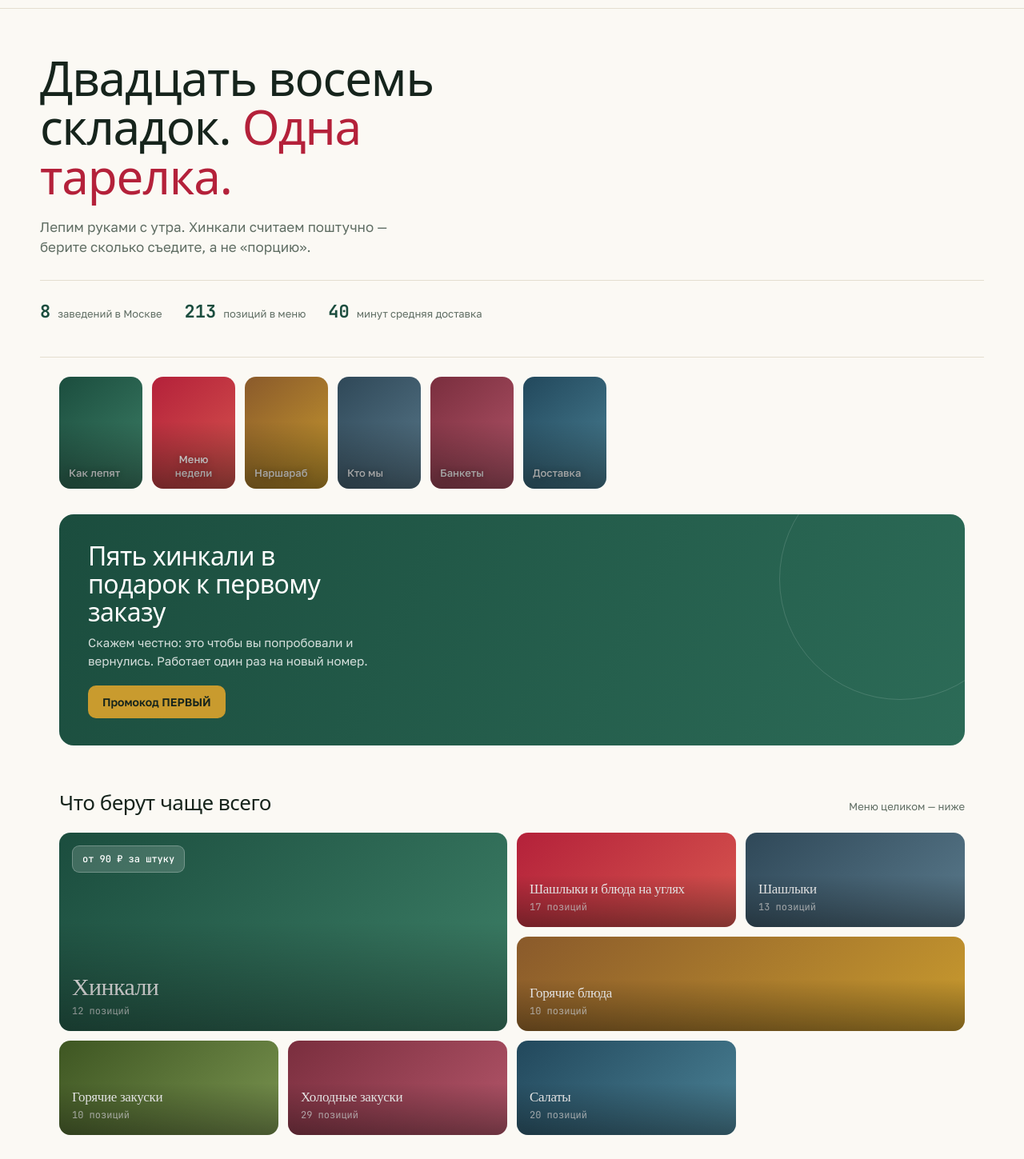
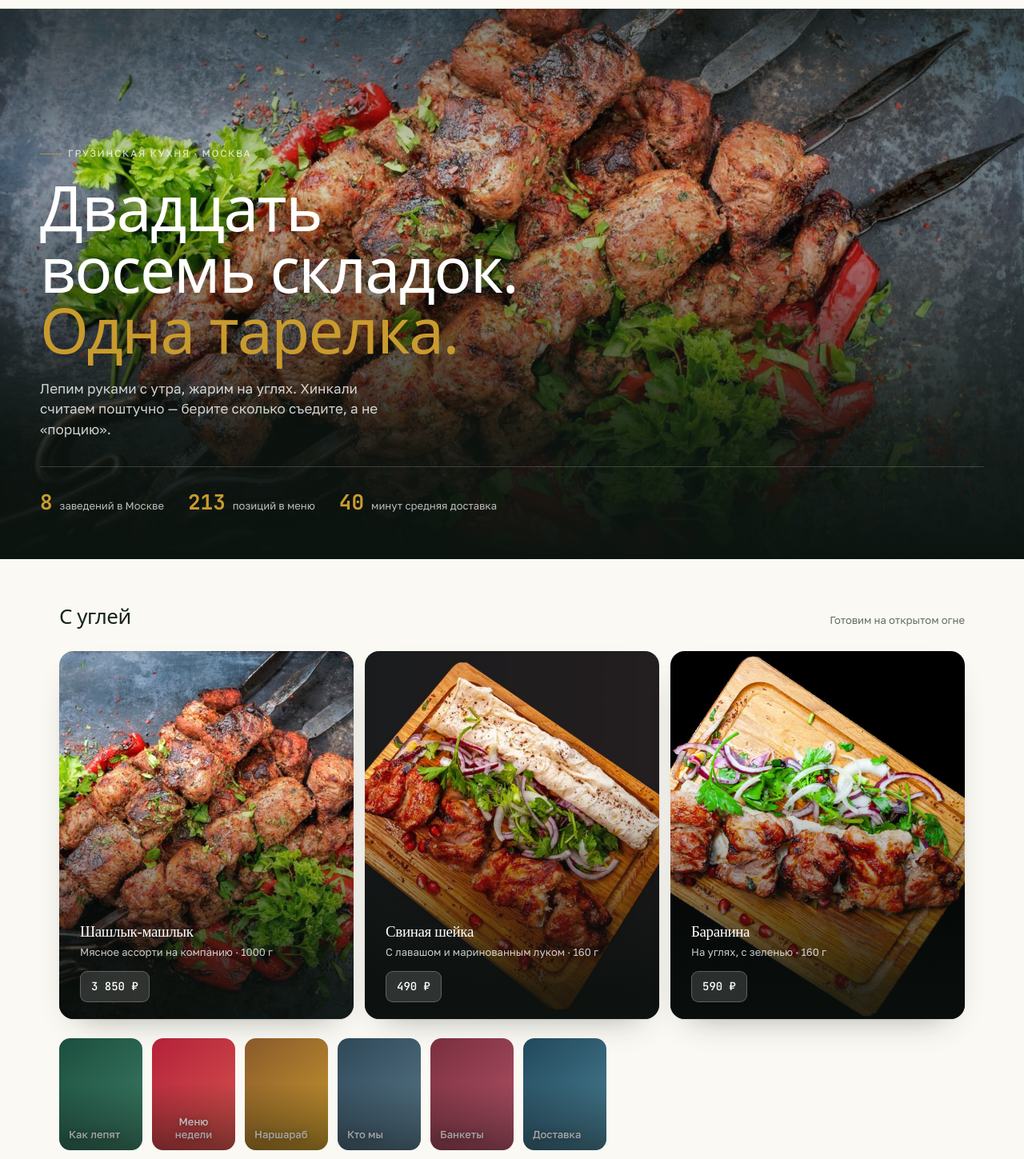
Before and after one commit to CyberCombinat/hinkalnaya-storefront-demo, a plain HTML site: page index.html in a window 1280 px wide. Shown: the part 96-1545 px from the top of the page at 80% size. Drawn offline with Linux system fonts and the light colour scheme; a web font is replaced by a local one.

Commit message:
Главная перестроена вокруг настоящих фото блюд
Полноэкранный герой, блок «С углей» с реальными снимками, появление блоков при прокрутке.

Co-Authored-By: Claude Opus 5 <noreply@anthropic.com>

```diff
--- a/index.html
+++ b/index.html
@@ -80,15 +80,48 @@ a{color:inherit}
 .screen.on{display:block}
 @keyframes rise{from{opacity:0;transform:translateY(6px)}to{opacity:1;transform:none}}
 
-/* ── ГЕРОЙ: не фото, а сама строка заказа ────────────────── */
-.hero{padding:56px 0 40px;border-bottom:1px solid var(--line)}
-.hero h1{font-size:clamp(34px,5.2vw,60px);line-height:1.02;max-width:15ch}
-.hero h1 em{font-style:normal;color:var(--accent)}
-.hero-sub{margin:20px 0 0;max-width:46ch;color:var(--ink-2);font-size:17px}
-.hero-facts{display:flex;flex-wrap:wrap;gap:8px 28px;margin-top:28px;padding-top:22px;border-top:1px solid var(--line)}
+/* ── ГЕРОЙ: еду продают едой ─────────────────────────────── */
+.hero{position:relative;min-height:min(86vh,720px);display:flex;align-items:flex-end;
+  overflow:hidden;background:#0C1410;isolation:isolate}
+.hero-img{position:absolute;inset:0;width:100%;height:100%;object-fit:cover;
+  transform:scale(1.06);animation:heroIn 1.6s var(--ease) both}
+@keyframes heroIn{from{transform:scale(1.14);opacity:.4}to{transform:scale(1.06);opacity:1}}
+.hero::after{content:"";position:absolute;inset:0;z-index:1;
+  background:linear-gradient(180deg,rgba(12,20,16,.55) 0%,rgba(12,20,16,.15) 32%,rgba(12,20,16,.88) 78%,#0C1410 100%)}
+.hero-in{position:relative;z-index:2;width:100%;padding:0 0 52px}
+.hero-eyebrow{display:inline-flex;align-items:center;gap:9px;color:#fff;font-size:12px;
+  letter-spacing:.14em;text-transform:uppercase;opacity:.82;margin-bottom:20px}
+.hero-eyebrow::before{content:"";width:26px;height:1px;background:var(--gold)}
+.hero h1{font-size:clamp(38px,6.4vw,78px);line-height:.98;max-width:14ch;color:#fff;
+  text-shadow:0 2px 30px rgba(0,0,0,.4)}
+.hero h1 em{font-style:normal;color:var(--gold)}
+.hero-sub{margin:22px 0 0;max-width:44ch;color:rgba(255,255,255,.8);font-size:17px}
+.hero-facts{display:flex;flex-wrap:wrap;gap:10px 30px;margin-top:34px;padding-top:24px;
+  border-top:1px solid rgba(255,255,255,.18)}
 .fact{display:flex;align-items:baseline;gap:9px}
-.fact .num{font-size:22px;font-weight:700;color:var(--brand)}
-.fact span{font-size:13px;color:var(--ink-2)}
+.fact .num{font-size:26px;font-weight:700;color:var(--gold)}
+.fact span{font-size:13px;color:rgba(255,255,255,.72)}
+
+/* ── ХИТЫ: крупные карточки с настоящими снимками ────────── */
+.feature{display:grid;grid-template-columns:repeat(3,1fr);gap:14px;margin-top:24px}
+.fcard{position:relative;border-radius:18px;overflow:hidden;aspect-ratio:4/5;
+  display:flex;align-items:flex-end;text-align:left;color:#fff;isolation:isolate;
+  box-shadow:0 1px 2px rgba(22,36,28,.06),0 18px 40px -24px rgba(22,36,28,.45)}
+.fcard img{position:absolute;inset:0;width:100%;height:100%;object-fit:cover;z-index:-2;
+  transition:transform .6s var(--ease)}
+.fcard::after{content:"";position:absolute;inset:0;z-index:-1;
+  background:linear-gradient(180deg,transparent 34%,rgba(10,16,13,.86) 92%)}
+.fcard:hover img{transform:scale(1.06)}
+.fcard-in{padding:20px}
+.fcard b{display:block;font-family:"Unbounded";font-weight:500;font-size:19px;line-height:1.15;letter-spacing:-.02em}
+.fcard i{display:block;font-style:normal;font-size:13px;opacity:.78;margin-top:5px}
+.fcard .price{display:inline-block;margin-top:14px;background:rgba(255,255,255,.14);
+  border:1px solid rgba(255,255,255,.24);backdrop-filter:blur(6px);
+  padding:8px 13px;border-radius:9px;font-size:14px;font-weight:500}
+
+/* появление блоков при прокрутке */
+.rise{opacity:0;transform:translateY(18px);transition:opacity .7s var(--ease),transform .7s var(--ease)}
+.rise.seen{opacity:1;transform:none}
 
 /* ── СТОРИС (лента из dashboard → Истории) ───────────────── */
 .rail{display:flex;gap:12px;overflow-x:auto;padding:24px 0 8px;scrollbar-width:none}
@@ -244,6 +277,16 @@ a{color:inherit}
   .mode,.where{display:none}
   .sec-head{display:block}
   .sec-head span{display:block;margin-top:4px}
+  .hero{min-height:78vh}
+  .hero-in{padding-bottom:36px}
+  .hero h1{font-size:clamp(28px,8.2vw,40px);max-width:none}
+  .hero-sub{font-size:15px;margin-top:16px}
+  .hero-eyebrow{font-size:11px;margin-bottom:14px}
+  .hero::after{background:linear-gradient(180deg,rgba(12,20,16,.5) 0%,rgba(12,20,16,.25) 26%,rgba(12,20,16,.9) 66%,#0C1410 100%)}
+  .hero-facts{gap:8px 22px;margin-top:22px}
+  .fact .num{font-size:21px}
+  .feature{grid-template-columns:1fr;gap:12px}
+  .fcard{aspect-ratio:16/10}
   /* На касании цель — 44px, а не 38px десктопного ховера */
   .row{grid-template-columns:44px minmax(0,1fr) auto 44px;gap:12px}
   .row-mono{width:44px;height:44px;font-size:17px}
@@ -286,32 +329,57 @@ a{color:inherit}
 <!-- ── ГЛАВНАЯ ─────────────────────────────────────────── -->
 <main id="app">
 <section class="screen on" id="s-home" aria-label="Главная">
-  <section class="wrap hero">
-    <h1>Двадцать восемь складок. <em>Одна тарелка.</em></h1>
-    <p class="hero-sub">Лепим руками с утра. Хинкали считаем поштучно — берите сколько съедите, а не «порцию».</p>
-    <div class="hero-facts">
-      <div class="fact"><span class="num">8</span><span>заведений в Москве</span></div>
-      <div class="fact"><span class="num">213</span><span>позиций в меню</span></div>
-      <div class="fact"><span class="num">40</span><span>минут средняя доставка</span></div>
+  <section class="hero">
+    <img class="hero-img" src="img/hero.jpg" alt="Шашлык на шампурах с запечённым перцем и зеленью">
+    <div class="wrap hero-in">
+      <span class="hero-eyebrow">Грузинская кухня · Москва</span>
+      <h1>Двадцать восемь складок. <em>Одна тарелка.</em></h1>
+      <p class="hero-sub">Лепим руками с утра, жарим на углях. Хинкали считаем поштучно — берите сколько съедите, а не «порцию».</p>
+      <div class="hero-facts">
+        <div class="fact"><span class="num">8</span><span>заведений в Москве</span></div>
+        <div class="fact"><span class="num">213</span><span>позиций в меню</span></div>
+        <div class="fact"><span class="num">40</span><span>минут средняя доставка</span></div>
+      </div>
     </div>
   </section>
 
   <div class="wrap">
-    <div class="rail" id="stories"></div>
+    <div class="sec-head rise">
+      <h2>С углей</h2>
+      <span>Готовим на открытом огне</span>
+    </div>
+    <div class="feature rise">
+      <button class="fcard" onclick="openCat(1)">
+        <img src="img/shashlyk.jpg" alt="">
+        <span class="fcard-in"><b>Шашлык-машлык</b><i>Мясное ассорти на компанию · 1000 г</i><span class="price num">3 850 ₽</span></span>
+      </button>
+      <button class="fcard" onclick="openCat(1)">
+        <img src="img/sheika.jpg" alt="">
+        <span class="fcard-in"><b>Свиная шейка</b><i>С лавашом и маринованным луком · 160 г</i><span class="price num">490 ₽</span></span>
+      </button>
+      <button class="fcard" onclick="openCat(1)">
+        <img src="img/baranina.jpg" alt="">
+        <span class="fcard-in"><b>Баранина</b><i>На углях, с зеленью · 160 г</i><span class="price num">590 ₽</span></span>
+      </button>
+    </div>
+  </div>
 
-    <div class="banner">
+  <div class="wrap">
+    <div class="rail rise" id="stories"></div>
+
+    <div class="banner rise">
       <h2>Пять хинкали в подарок к первому заказу</h2>
       <p>Скажем честно: это чтобы вы попробовали и вернулись. Работает один раз на новый номер.</p>
       <span class="pill">Промокод ПЕРВЫЙ</span>
     </div>
 
-    <div class="sec-head">
-      <h2>Что берут чаще всего</h2>
+    <div class="sec-head rise">
+      <h2>Всё меню</h2>
       <span>Меню целиком — ниже</span>
     </div>
-    <div class="tiles" id="tiles"></div>
+    <div class="tiles rise" id="tiles"></div>
 
-    <div class="sec-head">
+    <div class="sec-head rise">
       <h2>Где нас найти</h2>
       <span>Все точки принимают заказы</span>
     </div>
@@ -596,6 +664,17 @@ function drawCart(){
   document.getElementById("sumGoods").textContent=rub(total);
   document.getElementById("sumTotal").textContent=rub(total);
 }
+/* Появление блоков при прокрутке. В режиме «меньше движения»
+   элементы просто сразу видимы, без анимации. */
+if(matchMedia("(prefers-reduced-motion:reduce)").matches){
+  document.querySelectorAll(".rise").forEach(el=>el.classList.add("seen"));
+}else{
+  const io=new IntersectionObserver(es=>es.forEach((e,i)=>{
+    if(e.isIntersecting){ setTimeout(()=>e.target.classList.add("seen"), i*70); io.unobserve(e.target); }
+  }),{rootMargin:"0px 0px -10% 0px"});
+  document.querySelectorAll(".rise").forEach(el=>io.observe(el));
+}
+
 openCat(0); go("home"); paint();
 </script>
 </body>
```
Also changed, not shown: img/baranina.jpg (added), img/hero.jpg (added), img/shashlyk.jpg (added), img/sheika.jpg (added).
